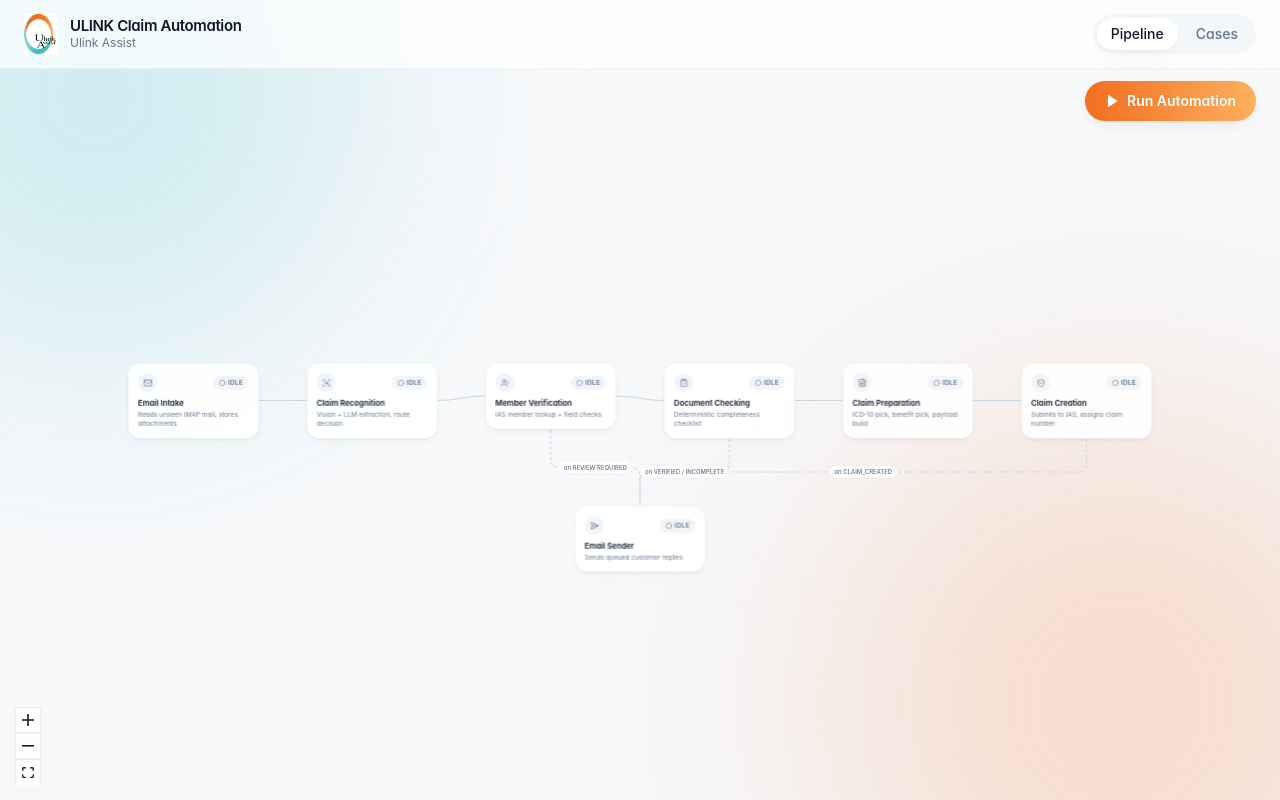
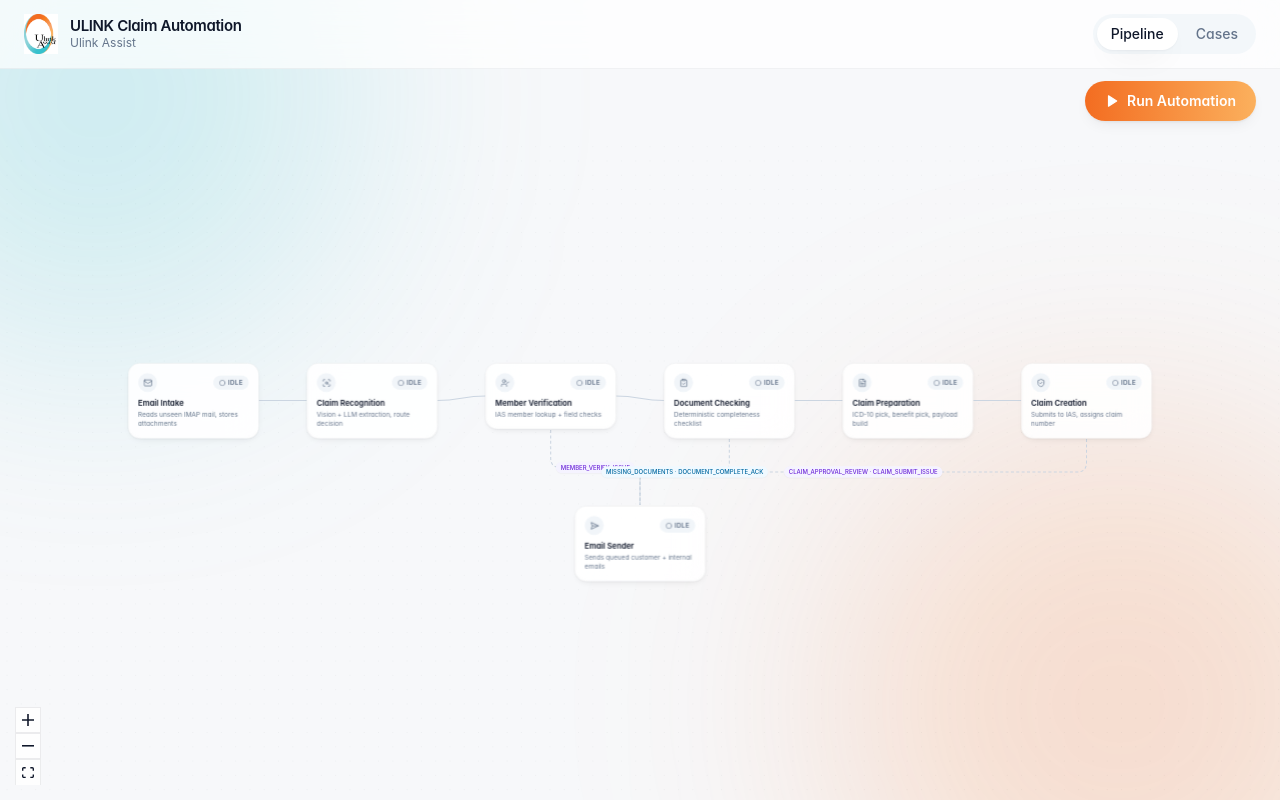
Before and after one commit to stevenyeo99/ulink-admin, a React (Vite) app in the folder src/ulink-console/: page / in a window 1280 px wide. Built offline with nearby package versions, Linux system fonts and the light colour scheme; no server answers.

Commit message:
Implement Console Pipeline UI for demo.

```diff
--- a/src/ulink-console/src/components/workflow/PipelineEdge.tsx
+++ b/src/ulink-console/src/components/workflow/PipelineEdge.tsx
@@ -1,10 +1,20 @@
 import { BaseEdge, EdgeLabelRenderer, getBezierPath, getSmoothStepPath, type EdgeProps, type Edge } from '@xyflow/react';
+import clsx from 'clsx';
 
 export interface PipelineEdgeData extends Record<string, unknown> {
   kind: 'main' | 'branch';
   isActive: boolean;
   isComplete: boolean;
+  /** Who the email(s) on this edge go to — see pipelineGraph.ts's StaticEdge.audience.
+   * Drives only the label pill's tint, a channel independent of the line's status color
+   * (isActive/isComplete) so live run feedback is never sacrificed for this. */
+  audience?: 'customer' | 'internal';
 }
+
+const AUDIENCE_LABEL_CLASS: Record<'customer' | 'internal', string> = {
+  customer: 'bg-sky-50 text-sky-700',
+  internal: 'bg-violet-50 text-violet-700',
+};
 
 export function PipelineEdge({
   sourceX,
@@ -38,7 +48,10 @@ export function PipelineEdge({
         <EdgeLabelRenderer>
           <div
             style={{ transform: `translate(-50%, -50%) translate(${labelX}px, ${labelY}px)` }}
-            className="pointer-events-none absolute rounded-full bg-white/90 px-2 py-0.5 text-[10px] font-medium text-slate-500 shadow-sm"
+            className={clsx(
+              'pointer-events-none absolute rounded-full px-2 py-0.5 text-[10px] font-medium shadow-sm',
+              data?.audience ? AUDIENCE_LABEL_CLASS[data.audience] : 'bg-white/90 text-slate-500'
+            )}
           >
             {label}
           </div>
--- a/src/ulink-console/src/graph/mergeStatus.ts
+++ b/src/ulink-console/src/graph/mergeStatus.ts
@@ -83,7 +83,7 @@ export function mergeStatus(steps: PipelineRunStep[]): { nodes: Node<PipelineNod
       targetHandle: edge.targetHandle,
       type: 'pipelineEdge',
       label: edge.label,
-      data: { kind: edge.kind, isActive, isComplete },
+      data: { kind: edge.kind, isActive, isComplete, audience: edge.audience },
       animated: isActive,
     };
   });
--- a/src/ulink-console/src/graph/pipelineGraph.ts
+++ b/src/ulink-console/src/graph/pipelineGraph.ts
@@ -19,6 +19,11 @@ export interface StaticEdge {
    * from all three, doesn't gate any of them. */
   kind: 'main' | 'branch';
   label?: string;
+  /** Who the email(s) this edge represents actually go to — customer-facing vs. internal
+   * ops (SOP §11/§13: several findings are held/escalated internally, never sent to the
+   * customer directly; see modules/email-sender/service.js's INTERNAL_ONLY_TASK_TYPES).
+   * Only meaningful on 'branch' edges. */
+  audience?: 'customer' | 'internal';
 }
 
 // Positions describe the real architecture (jobs-registry.md), not just the linear STEPS
@@ -32,19 +37,53 @@ export const BLOCKS: BlockMeta[] = [
   { id: 'document-checking', label: 'Document Checking', description: 'Deterministic completeness checklist', x: 900, y: 160 },
   { id: 'ias-claim-preparation', label: 'Claim Preparation', description: 'ICD-10 pick, benefit pick, payload build', x: 1200, y: 160 },
   { id: 'ias-claim-creation', label: 'Claim Creation', description: 'Submits to IAS, assigns claim number', x: 1500, y: 160 },
-  { id: 'email-sender', label: 'Email Sender', description: 'Sends queued customer replies', x: 750, y: 400 },
+  { id: 'email-sender', label: 'Email Sender', description: 'Sends queued customer + internal emails', x: 750, y: 400 },
 ];
 
+// Branch edge labels name the actual EmailTask.taskType(s) each producer queues (see
+// modules/email-sender/templates.js's RENDERERS) — not a vague "on <status>" description —
+// so it's visible at a glance which specific email fires and, via `audience`, who receives
+// it. Each producer here is uniformly one audience today (no producer mixes customer and
+// internal emails), so one edge per producer is enough — no need for parallel edges.
 export const EDGES: StaticEdge[] = [
   { id: 'e-intake-recognition', source: 'email-intake', target: 'claim-recognition', sourceHandle: 'source-right', targetHandle: 'target-left', kind: 'main' },
   { id: 'e-recognition-verification', source: 'claim-recognition', target: 'member-verification', sourceHandle: 'source-right', targetHandle: 'target-left', kind: 'main' },
   { id: 'e-verification-checking', source: 'member-verification', target: 'document-checking', sourceHandle: 'source-right', targetHandle: 'target-left', kind: 'main' },
   { id: 'e-checking-preparation', source: 'document-checking', target: 'ias-claim-preparation', sourceHandle: 'source-right', targetHandle: 'target-left', kind: 'main' },
   { id: 'e-preparation-creation', source: 'ias-claim-preparation', target: 'ias-claim-creation', sourceHandle: 'source-right', targetHandle: 'target-left', kind: 'main' },
-  { id: 'e-verification-sender', source: 'member-verification', target: 'email-sender', sourceHandle: 'source-bottom', targetHandle: 'target-top', kind: 'branch', label: 'on REVIEW REQUIRED' },
-  { id: 'e-checking-sender', source: 'document-checking', target: 'email-sender', sourceHandle: 'source-bottom', targetHandle: 'target-top', kind: 'branch', label: 'on VERIFIED / INCOMPLETE' },
-  // email-sender runs a second time after ias-claim-creation (see modules/pipeline/service.js's
-  // STEPS comment) specifically to send CLAIM_CREATED_NOTIFICATION the same run — a third
-  // producer feeding the same shared consumer, same as the two branches above.
-  { id: 'e-creation-sender', source: 'ias-claim-creation', target: 'email-sender', sourceHandle: 'source-bottom', targetHandle: 'target-top', kind: 'branch', label: 'on CLAIM_CREATED' },
+  {
+    id: 'e-verification-sender',
+    source: 'member-verification',
+    target: 'email-sender',
+    sourceHandle: 'source-bottom',
+    targetHandle: 'target-top',
+    kind: 'branch',
+    label: 'MEMBER_VERIFY_ISSUE',
+    audience: 'internal',
+  },
+  {
+    id: 'e-checking-sender',
+    source: 'document-checking',
+    target: 'email-sender',
+    sourceHandle: 'source-bottom',
+    targetHandle: 'target-top',
+    kind: 'branch',
+    label: 'MISSING_DOCUMENTS · DOCUMENT_COMPLETE_ACK',
+    audience: 'customer',
+  },
+  // ias-claim-creation's emails are internal-only, not the customer-facing
+  // CLAIM_CREATED_NOTIFICATION this used to be — that taskType was removed (2026-09-14):
+  // this system can't detect JD2's later approval, so the customer's claim-number notice
+  // is now a manual step for ops, not automatic. CLAIM_APPROVAL_REVIEW is the SOP §13
+  // "ready for JD2 handover" signal instead.
+  {
+    id: 'e-creation-sender',
+    source: 'ias-claim-creation',
+    target: 'email-sender',
+    sourceHandle: 'source-bottom',
+    targetHandle: 'target-top',
+    kind: 'branch',
+    label: 'CLAIM_APPROVAL_REVIEW · CLAIM_SUBMIT_ISSUE',
+    audience: 'internal',
+  },
 ];
```
Also changed, not shown: 1 other file (tests, documents, lock files or other folders).
